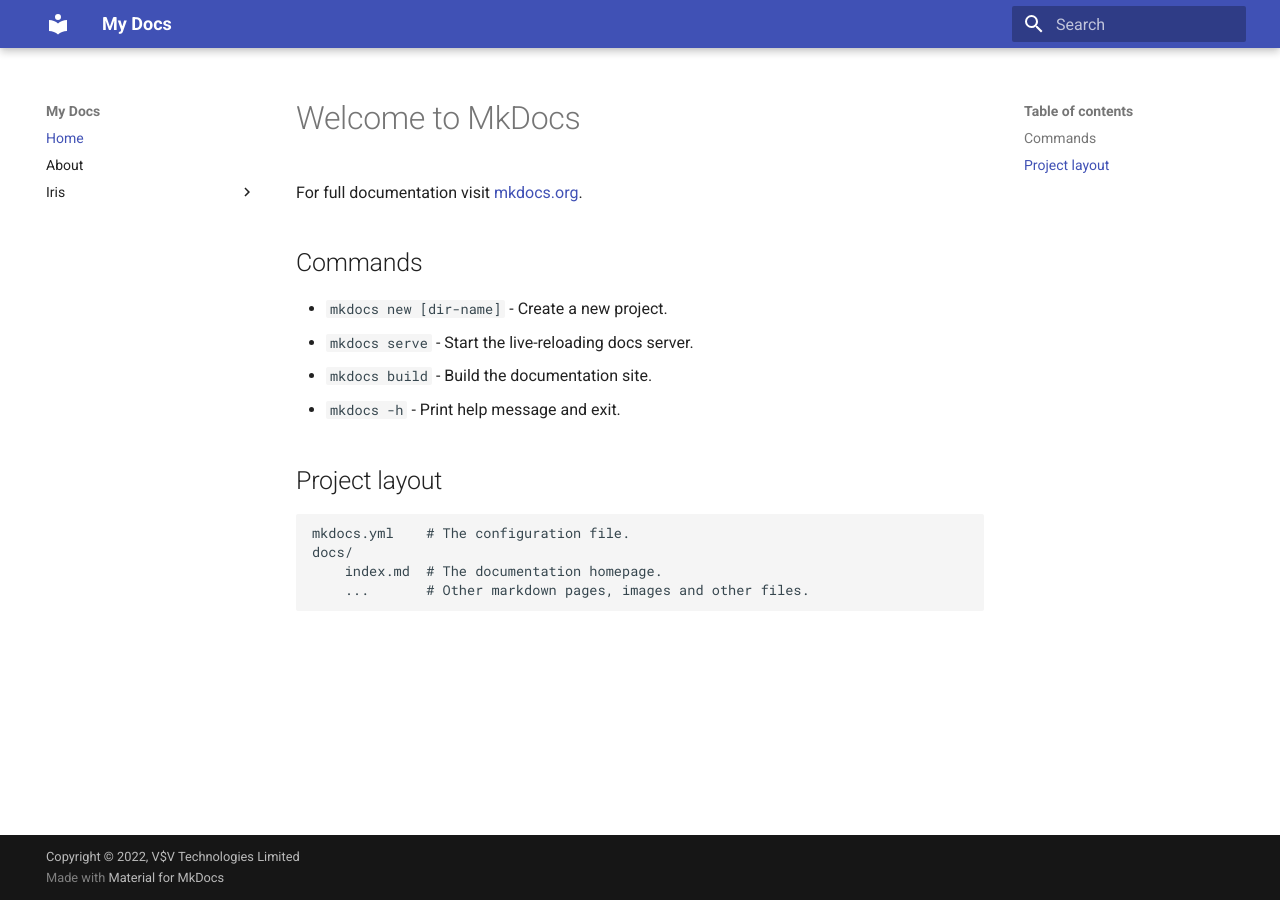
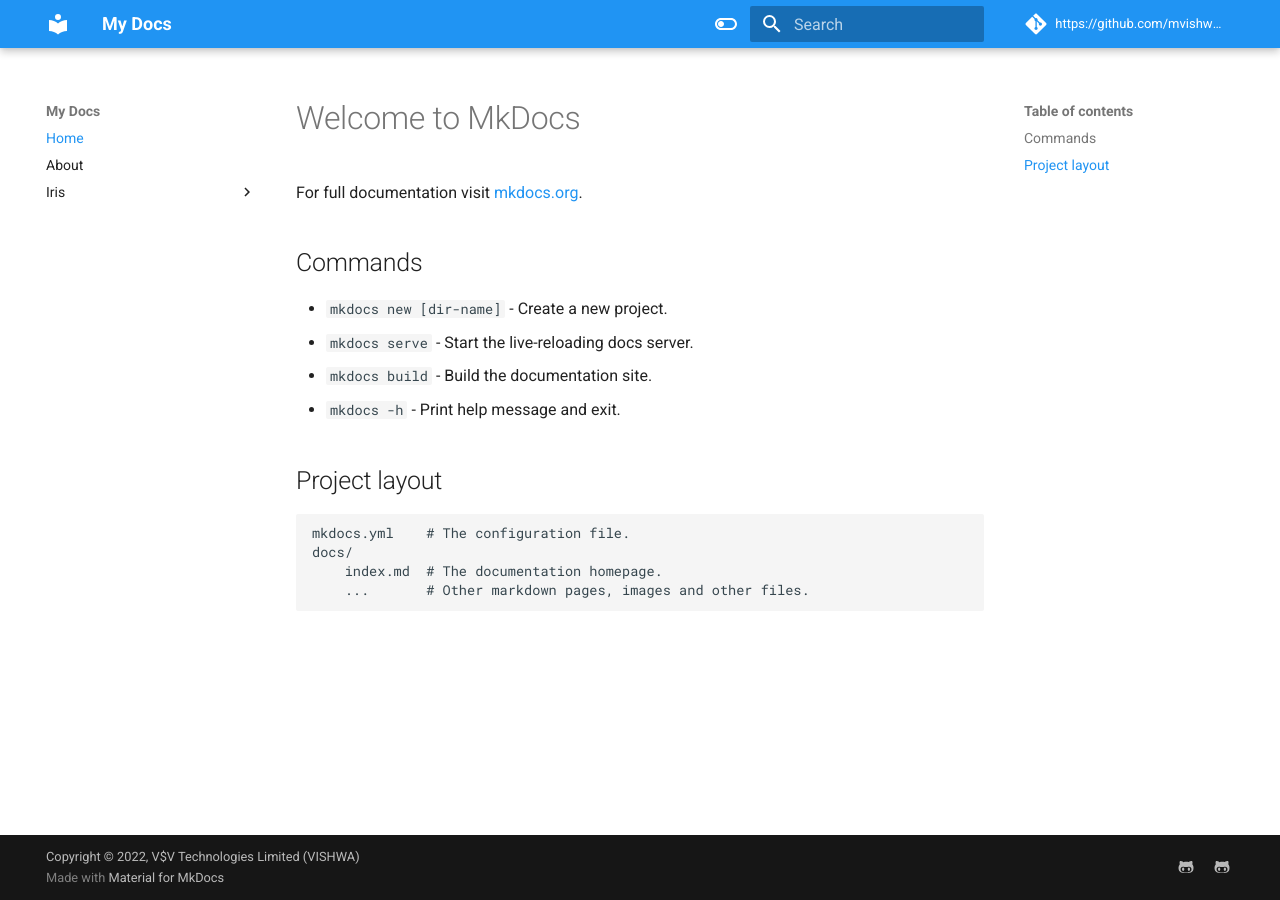
Before and after one commit to mvishwa27/MkDocs_Project1, an MkDocs documentation site: the page built from docs/index.md, in a window 1280 px wide. Built offline with MkDocs 1.6.1 and Material for MkDocs 9.7.7, drawn with Linux system fonts in a browser that asks for light colours; comment, search, counter and statistics services are not loaded.

Commit message:
Update mkdocs.yml

```diff
--- a/mkdocs.yml
+++ b/mkdocs.yml
@@ -14,12 +14,50 @@ nav:
          - iris5:
                 - iris/iris5/iris5.1.md
 
+# Repository
+repo_name: https://github.com/mvishwa27
+repo_url: https://github.com/mvishwa27/MkDocs_Project1
 
 
+
+# Configuration
+
 theme:
-  name: material
+   name: material
+   # features:
+      # - navigation.tabs
+      # - navigation.sections
+      # - toc.integrate
+   #    - navigation.top
+   language: en
+   palette:
+      - scheme: default
+        toggle:
+          icon: material/toggle-switch-off-outline
+          name: Switch to dark mode
+        primary: blue
+        accent: purple
+      - scheme: slate
+        toggle:
+          icon: material/toggle-switch
+          name: Switch to light mode
+        primary: teal
+        accent: lime
 
-# theme: readthedocs
+extra:
+   social:
+      - icon: fontawesome/brands/github-alt
+        link: https://github.com/mvishwa27
+      - icon: fontawesome/brands/github-alt
+        link: https://github.com/mvishwa27
+
+
+# plugins:
+#    - search
+
+
 
 # Copyright
-copyright: Copyright &copy; 2022, V$V Technologies Limited
+copyright: Copyright &copy; 2022, V$V Technologies Limited <a href="https://github.com/mvishwa27">(VISHWA)</a>
+
+# theme name: readthedocs
```
